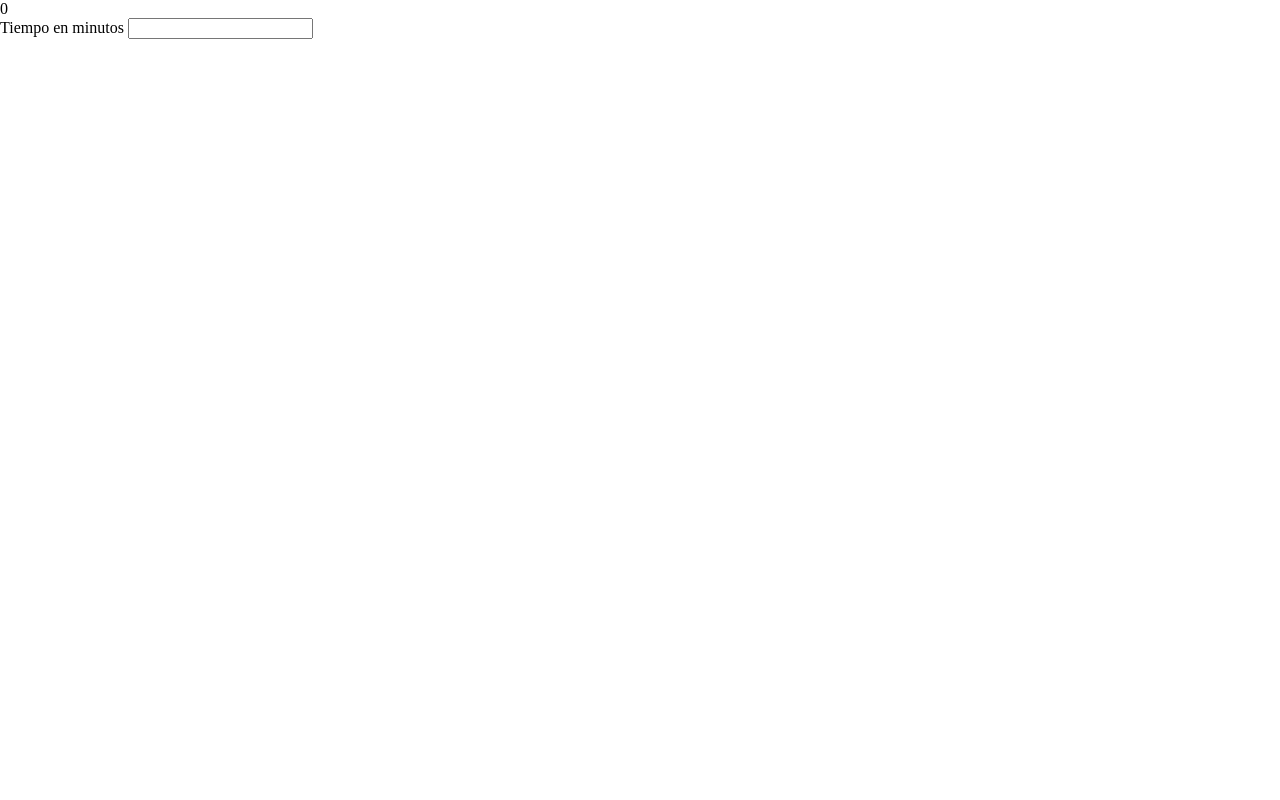
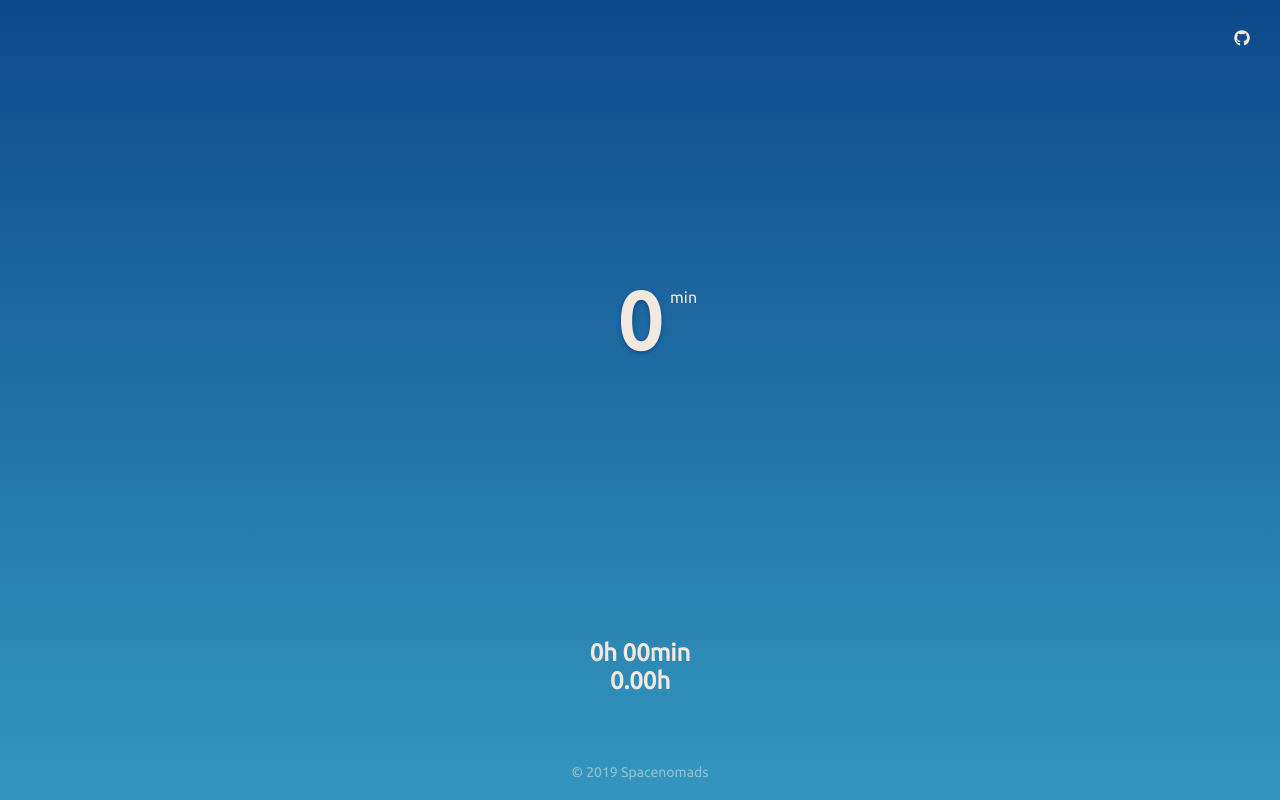
Before and after one commit to spacenomads/hoursFTW, a plain HTML site: page index.html in a window 1280 px wide. Drawn offline with Linux system fonts and the light colour scheme.

Commit message:
Add basic styles

```diff
--- a/css/app.css
+++ b/css/app.css
@@ -1,25 +1,156 @@
-/* COMMON */
+@import url('https://fonts.googleapis.com/css?family=Ubuntu&display=swap');
+/*
+  COMMON
+
+  ---
+
+  Colors:
+  #0E498C
+  #02588C
+  #02588C
+  #3497BF
+  #F2E8DE
+ */
 body {margin: 0;}
-.page { }
+.page {
+  background-color: #0E498C;
+  background-image: linear-gradient(to bottom, #0E498C,#3497BF);
+  min-height: 250px;
+  height: 100vh;
+  font-family: 'Ubuntu', sans-serif;
+  color: #F2E8DE;
+}
+
+
+
+
+
+/* HEADER */
+.page__header {
+  position: relative;
+}
+.page__title {
+  position: absolute;
+  left: 0;
+  top: 0;
+  height: 1px;
+  width: 1px;
+  overflow: hidden;
+}
+.page__links {
+  position: absolute;
+  right: 30px;
+  top: 30px;
+  margin: 0;
+  padding: 0;
+  list-style: none;
+}
+.page__links-item { }
+.page__links-item--github {
+  height: 1px;
+  padding-top: 15px;
+  width: 16px;
+  display: block;
+  overflow: hidden;
+  position: relative;
+  color: inherit;
+}
+.page__links-item--github::before {
+  position: absolute;
+  left: 50%;
+  top: 50%;
+  transform: translate(-50%,-50%);
+  font-family: 'Font Awesome 5 Brands';
+  font-weight: 400;
+  content: '\f09b';
+}
+
 
 
 
 
 /* APP */
-.app { }
-.app__time-entries {}
-.app__time-entry {
-  display: inline;
+.app {
+  display: grid;
+  height: 100%;
+  grid-template-rows: 2fr 1fr;
+
 }
-.test {
-  border: 1px solid red;
-  min-width: .5em;
+
+
+
+
+
+/* > ENTRIES */
+.app__time-entries {
+  display: flex;
+  justify-content: center;
+  align-items: center;
+}
+.app__time-container {
+  margin-top: 8.302583026%;
+  position:relative;
   display: inline-block;
 }
-.app__results { }
+.app__time-fake-field {
+  font-weight: bold;
+  font-size: 80px;
+
+  text-align: center;
+  text-shadow: 0 2px 4px #0E498C;
+}
+.app__time-units {
+  position: absolute;
+  right: 0;
+  top: 0;
+  margin-right: -.5em;
+  transform:translate(100%,75%);
+}
+.app__time-unit {
+  text-decoration: none;
+  text-transform: lowercase;
+}
+.app__time-form {
+  height: 1px;
+  width: 1px;
+  overflow: hidden;
+}
+.app__time-entry { }
+
+
+
+
+
+/* > RESULTS */
+.app__results {
+  display: flex;
+  flex-direction: column;
+  justify-content: center;
+  align-items: center;
+}
 .app__results-group { }
 .app__results-group--hhmm { }
-.app__results-title { }
-.js__result-hhmm { }
+.app__results-title {
+  margin: 0;
+}
 .app__results-group--decimal { }
-.js__result-decimal { }
+
+
+
+
+
+/* FOOTER */
+.page__footer {
+  position: absolute;
+  left: 0;
+  bottom: 0;
+  width: 100%;
+}
+.page__copyright {
+  margin: 0;
+  opacity: 0.5;
+  font-size: 14px;
+  color: #F2E8DE;
+  text-align: center;
+  padding-bottom: 20px;
+}
--- a/index.html
+++ b/index.html
@@ -4,15 +4,26 @@
   <meta charset="UTF-8">
   <meta name="viewport" content="width=device-width, initial-scale=1.0">
   <meta http-equiv="X-UA-Compatible" content="ie=edge">
-  <title>Hour FTW</title>
+  <title>Hours FTW</title>
+  <link rel="stylesheet" href="https://use.fontawesome.com/releases/v5.9.0/css/brands.css" integrity="sha384-vfTtNoEyqnxivzqkzc+mvlVeCWPGwMlIIkeTkt0mcUQNmFLyyXxY5SgZIkKQIXRK" crossorigin="anonymous">
+  <link rel="stylesheet" href="https://use.fontawesome.com/releases/v5.9.0/css/fontawesome.css" integrity="sha384-NnhYAEceBbm5rQuNvCv6o4iIoPZlkaWfvuXVh4XkRNvHWKgu/Mk2nEjFZpPQdwiz" crossorigin="anonymous">
   <link rel="stylesheet" href="css/app.css">
 </head>
 <body class="page">
+  <header class="page__header">
+    <h1 class="page__title">Hours</h1>
+    <ul class="page__links">
+      <li class="page__links-item">
+        <a href="https://github.com/spacenomads/hoursFTW" class="page__links-item page__links-item--github">Hours on GitHub</a>
+      </li>
+    </ul>
+  </header>
 
-  <main class="app">
+  <main class="page__main app">
     <section class="app__time-entries">
       <div class="app__time-container">
         <div class="app__time-fake-field js__fake-field" contenteditable="true">0</div>
+        <div class="app__time-units"><abbr class="app__time-unit" title="Minutes">Min</abbr></div>
       </div>
       <div class="app__time-form">
         <label for="timestamp-minutes">Tiempo en minutos</label>
@@ -21,14 +32,22 @@
     </section>
     <section class="app__results">
       <div class="app__results-group app__results-group--hhmm">
-        <h2 class="app__results-title js__result-hhmm"></h2>
+        <h2 class="app__results-title js__result-hhmm">
+          0<span classs="unit">h</span> 00<span classs="unit">min</span>
+        </h2>
       </div>
       <div class="app__results-group app__results-group--decimal">
-        <h2 class="app__results-title js__result-decimal"></h2>
+        <h2 class="app__results-title js__result-decimal">
+          0.00<span classs="unit">h</span>
+        </h2>
       </div>
     </section>
   </main>
 
+  <footer class="page__footer">
+    <p class="page__copyright">© 2019 Spacenomads</p>
+  </footer>
+
   <script src="js/app.js"></script>
 </body>
 </html>
--- a/js/app.js
+++ b/js/app.js
@@ -8,13 +8,14 @@ const resultDecimal = document.querySelector('.js__result-decimal');
 function getTS(ts) {
   const hours = Math.floor(ts / 60);
   const minutes = ts % 60;
-  resultHHMM.innerHTML = `${hours}h ${minutes}min`;
+  return {hours: hours, minutes: minutes};
 }
+
 function getDecimalTS(ts) {
   const hours = Math.floor(ts / 60);
   const minutes = ts % 60;
   const decimal = hours + minutes/60;
-  resultDecimal.innerHTML = `${decimal.toFixed(2)}h`;
+  return decimal;
 }
 
 userMin.addEventListener('keyup', event => {
@@ -27,6 +28,10 @@ userMin.addEventListener('keyup', event => {
 
 tsMin.addEventListener('change', event => {
   const userMinutes = event.currentTarget.value;
-  getTS(userMinutes);
-  getDecimalTS(userMinutes);
+  const {hours, minutes} = getTS(userMinutes);
+  resultHHMM.innerHTML = `${hours}<span classs="unit">h</span> ${minutes}<span classs="unit">min</span>`;
+
+  const decimal = getDecimalTS(userMinutes);
+  resultDecimal.innerHTML = `${decimal.toFixed(2)}<span classs="unit">h</span>`;
+
 });
```
